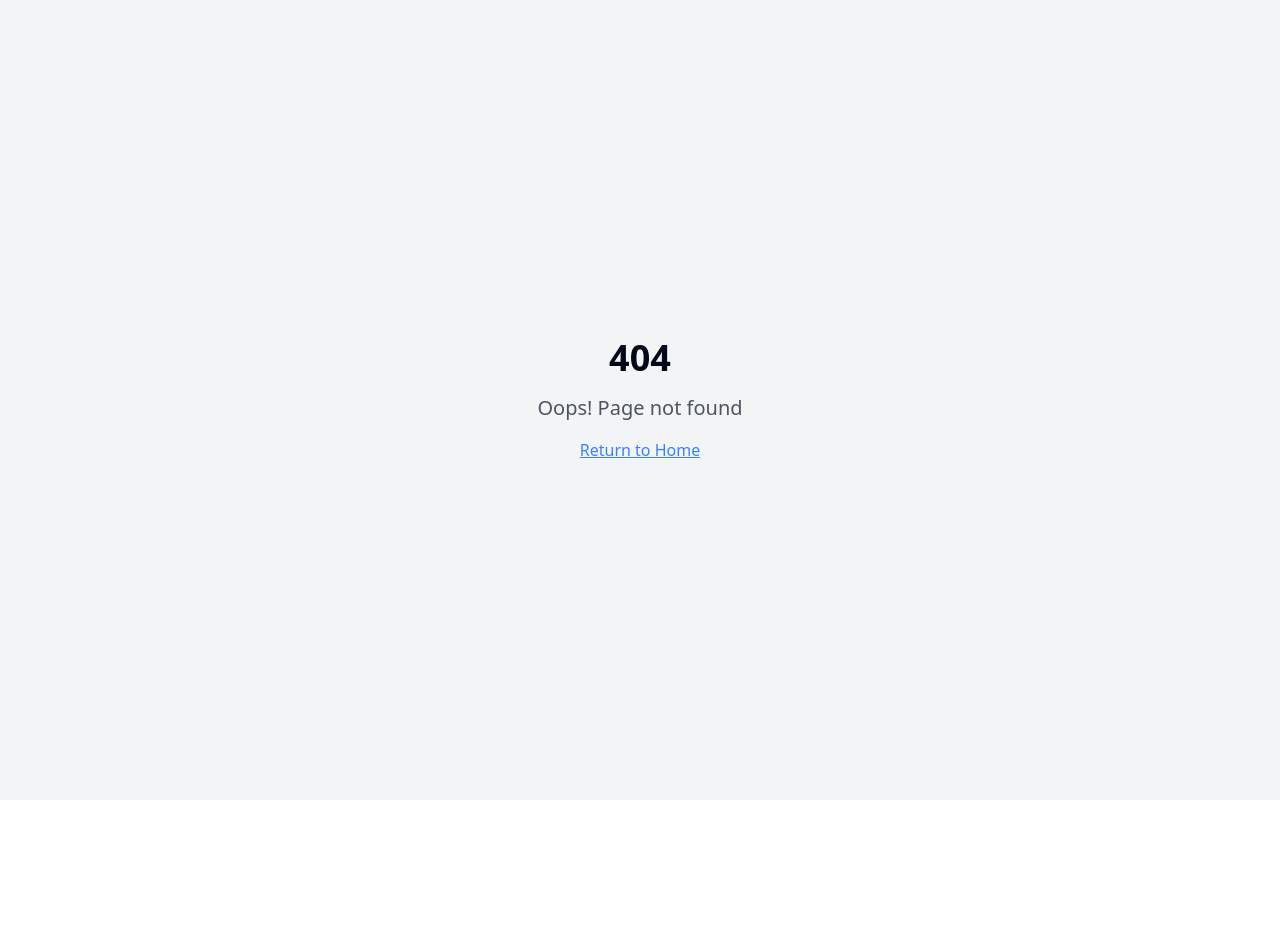
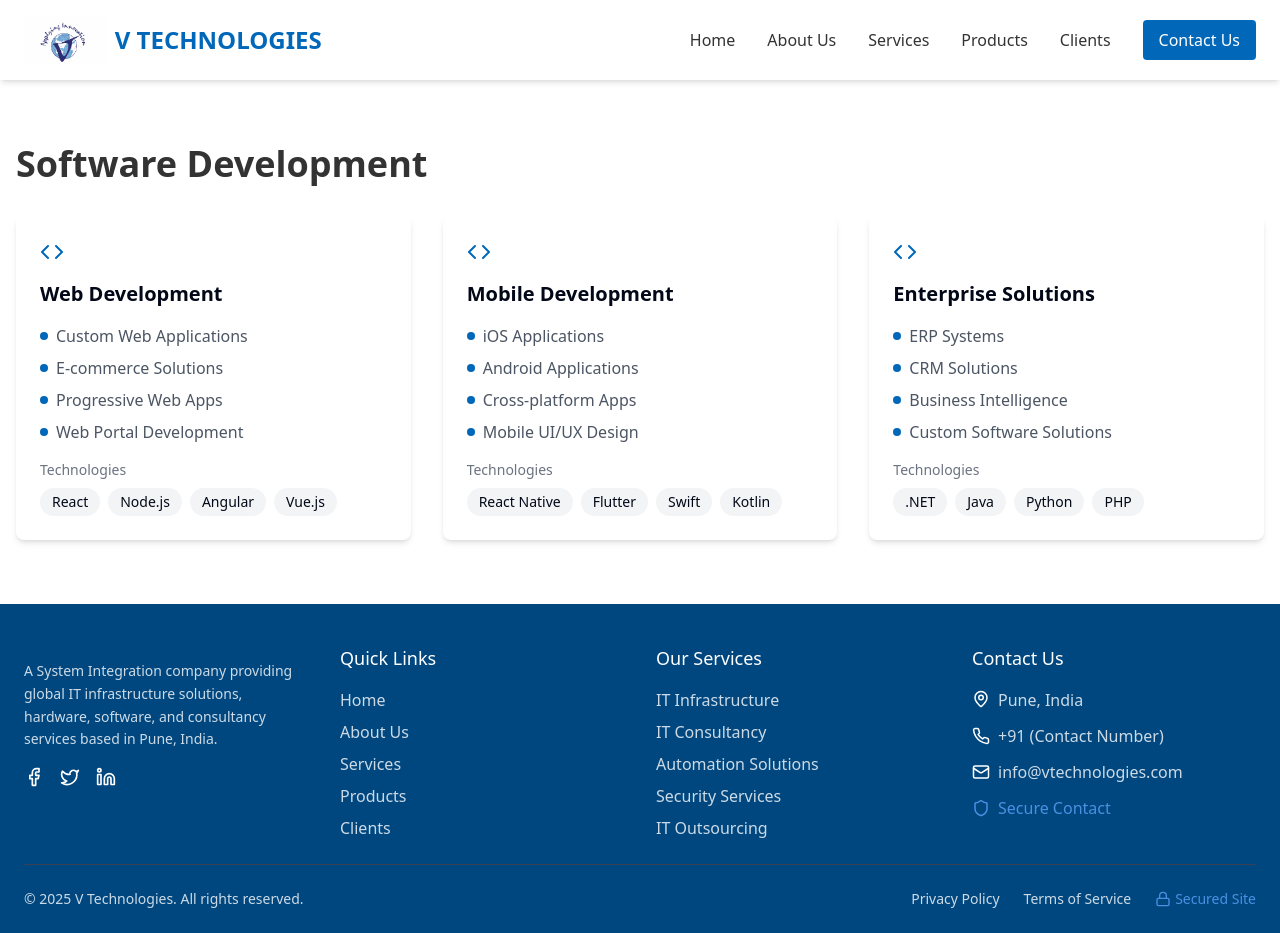
Before and after one commit to Aniket03g/secure-brand-boost-63, a React (Vite) app: page /services/software in a window 1280 px wide. Before the commit this address had no page. Before the commit the page ends 800 px from the top, so only its background shows below. Built offline with nearby package versions, Linux system fonts and the light colour scheme.

Commit message:
Fix: Populate service cards and fix learn more link
Populate service cards with relevant content and fix the "learn more" link behavior.
Remove the logo from the footer.

```diff
--- a/src/App.tsx
+++ b/src/App.tsx
@@ -1,3 +1,4 @@
+
 import { Toaster } from "@/components/ui/toaster";
 import { Toaster as Sonner } from "@/components/ui/sonner";
 import { TooltipProvider } from "@/components/ui/tooltip";
@@ -14,6 +15,9 @@ import HardwareSolutions from "./pages/services/HardwareSolutions";
 import SecurityServices from "./pages/services/SecurityServices";
 import CloudServices from "./pages/services/CloudServices";
 import MicrosoftSolutions from "./pages/services/MicrosoftSolutions";
+import ITConsultancy from "./pages/services/ITConsultancy";
+import SoftwareDevelopment from "./pages/services/SoftwareDevelopment";
+import ITInfrastructure from "./pages/services/ITInfrastructure";
 
 const queryClient = new QueryClient();
 
@@ -31,6 +35,9 @@ const App = () => (
           <Route path="/services/security" element={<SecurityServices />} />
           <Route path="/services/cloud" element={<CloudServices />} />
           <Route path="/services/microsoft" element={<MicrosoftSolutions />} />
+          <Route path="/services/consultancy" element={<ITConsultancy />} />
+          <Route path="/services/software" element={<SoftwareDevelopment />} />
+          <Route path="/services/infrastructure" element={<ITInfrastructure />} />
           <Route path="/products" element={<Products />} />
           <Route path="/clients" element={<Clients />} />
           <Route path="/contact" element={<Contact />} />
--- a/src/components/Footer.tsx
+++ b/src/components/Footer.tsx
@@ -1,5 +1,3 @@
-
-import Logo from './Logo';
 import { Facebook, Twitter, Linkedin, Mail, Phone, MapPin, Lock, Shield } from 'lucide-react';
 import { Link } from 'react-router-dom';
 
@@ -12,7 +10,6 @@ const Footer = () => {
         <div className="grid grid-cols-1 md:grid-cols-2 lg:grid-cols-4 gap-8">
           {/* Company Info */}
           <div>
-            <Logo className="mb-4" />
             <p className="mt-4 text-sm leading-relaxed opacity-80">
               A System Integration company providing global IT infrastructure solutions, hardware, software, and consultancy services based in Pune, India.
             </p>
--- /dev/null
+++ b/src/pages/services/ITConsultancy.tsx
@@ -0,0 +1,88 @@
+
+import React from 'react';
+import Navbar from "../../components/Navbar";
+import Footer from "../../components/Footer";
+import { Helmet } from "react-helmet";
+import { Users } from 'lucide-react';
+
+const ITConsultancy = () => {
+  const services = [
+    {
+      category: "Strategic IT Planning",
+      items: [
+        "IT Strategy Development",
+        "Digital Transformation Planning",
+        "Technology Roadmap Creation",
+        "IT Budget Planning"
+      ],
+      offerings: ["Assessment", "Planning", "Implementation", "Review"]
+    },
+    {
+      category: "Business Analysis",
+      items: [
+        "Requirements Gathering",
+        "Process Optimization",
+        "System Integration Planning",
+        "Technology Stack Assessment"
+      ],
+      offerings: ["Documentation", "Analysis", "Recommendations", "Implementation Support"]
+    },
+    {
+      category: "Project Management",
+      items: [
+        "IT Project Management",
+        "Resource Allocation",
+        "Risk Management",
+        "Quality Assurance"
+      ],
+      offerings: ["Agile", "Waterfall", "Hybrid", "Custom Methodologies"]
+    }
+  ];
+
+  return (
+    <div className="min-h-screen bg-white">
+      <Helmet>
+        <title>IT Consultancy - V Technologies</title>
+      </Helmet>
+
+      <Navbar />
+
+      <main className="py-16">
+        <div className="container mx-auto px-4">
+          <h1 className="text-4xl font-bold text-vtech-gray mb-8 animate-fade-in">IT Consultancy Services</h1>
+
+          <div className="grid gap-8 md:grid-cols-2 lg:grid-cols-3">
+            {services.map((service, index) => (
+              <div key={index} className="bg-white rounded-lg shadow-md p-6 hover:shadow-lg transition-shadow animate-fade-in">
+                <Users className="text-vtech-blue mb-4" size={24} />
+                <h2 className="text-xl font-semibold mb-4">{service.category}</h2>
+                <ul className="space-y-2 mb-4">
+                  {service.items.map((item, idx) => (
+                    <li key={idx} className="flex items-center text-gray-600">
+                      <span className="w-2 h-2 bg-vtech-blue rounded-full mr-2"></span>
+                      {item}
+                    </li>
+                  ))}
+                </ul>
+                <div className="mt-4">
+                  <h3 className="text-sm font-medium text-gray-500">Service Offerings</h3>
+                  <div className="flex flex-wrap gap-2 mt-2">
+                    {service.offerings.map((offering, idx) => (
+                      <span key={idx} className="bg-gray-100 px-3 py-1 rounded-full text-sm">
+                        {offering}
+                      </span>
+                    ))}
+                  </div>
+                </div>
+              </div>
+            ))}
+          </div>
+        </div>
+      </main>
+
+      <Footer />
+    </div>
+  );
+};
+
+export default ITConsultancy;
--- /dev/null
+++ b/src/pages/services/ITInfrastructure.tsx
@@ -0,0 +1,88 @@
+
+import React from 'react';
+import Navbar from "../../components/Navbar";
+import Footer from "../../components/Footer";
+import { Helmet } from "react-helmet";
+import { Server } from 'lucide-react';
+
+const ITInfrastructure = () => {
+  const services = [
+    {
+      category: "Server Infrastructure",
+      items: [
+        "Server Setup & Configuration",
+        "Virtualization Solutions",
+        "Data Center Management",
+        "Server Maintenance"
+      ],
+      providers: ["Dell", "HP", "IBM", "Lenovo"]
+    },
+    {
+      category: "Network Infrastructure",
+      items: [
+        "Network Design & Implementation",
+        "WAN/LAN Setup",
+        "Network Security",
+        "Wi-Fi Solutions"
+      ],
+      providers: ["Cisco", "Juniper", "HP", "Aruba"]
+    },
+    {
+      category: "Storage Solutions",
+      items: [
+        "SAN/NAS Solutions",
+        "Backup Systems",
+        "Data Recovery",
+        "Storage Management"
+      ],
+      providers: ["NetApp", "EMC", "HP", "IBM"]
+    }
+  ];
+
+  return (
+    <div className="min-h-screen bg-white">
+      <Helmet>
+        <title>IT Infrastructure - V Technologies</title>
+      </Helmet>
+
+      <Navbar />
+
+      <main className="py-16">
+        <div className="container mx-auto px-4">
+          <h1 className="text-4xl font-bold text-vtech-gray mb-8 animate-fade-in">IT Infrastructure</h1>
+
+          <div className="grid gap-8 md:grid-cols-2 lg:grid-cols-3">
+            {services.map((service, index) => (
+              <div key={index} className="bg-white rounded-lg shadow-md p-6 hover:shadow-lg transition-shadow animate-fade-in">
+                <Server className="text-vtech-blue mb-4" size={24} />
+                <h2 className="text-xl font-semibold mb-4">{service.category}</h2>
+                <ul className="space-y-2 mb-4">
+                  {service.items.map((item, idx) => (
+                    <li key={idx} className="flex items-center text-gray-600">
+                      <span className="w-2 h-2 bg-vtech-blue rounded-full mr-2"></span>
+                      {item}
+                    </li>
+                  ))}
+                </ul>
+                <div className="mt-4">
+                  <h3 className="text-sm font-medium text-gray-500">Providers</h3>
+                  <div className="flex flex-wrap gap-2 mt-2">
+                    {service.providers.map((provider, idx) => (
+                      <span key={idx} className="bg-gray-100 px-3 py-1 rounded-full text-sm">
+                        {provider}
+                      </span>
+                    ))}
+                  </div>
+                </div>
+              </div>
+            ))}
+          </div>
+        </div>
+      </main>
+
+      <Footer />
+    </div>
+  );
+};
+
+export default ITInfrastructure;
--- /dev/null
+++ b/src/pages/services/SoftwareDevelopment.tsx
@@ -0,0 +1,88 @@
+
+import React from 'react';
+import Navbar from "../../components/Navbar";
+import Footer from "../../components/Footer";
+import { Helmet } from "react-helmet";
+import { Code } from 'lucide-react';
+
+const SoftwareDevelopment = () => {
+  const services = [
+    {
+      category: "Web Development",
+      items: [
+        "Custom Web Applications",
+        "E-commerce Solutions",
+        "Progressive Web Apps",
+        "Web Portal Development"
+      ],
+      technologies: ["React", "Node.js", "Angular", "Vue.js"]
+    },
+    {
+      category: "Mobile Development",
+      items: [
+        "iOS Applications",
+        "Android Applications",
+        "Cross-platform Apps",
+        "Mobile UI/UX Design"
+      ],
+      technologies: ["React Native", "Flutter", "Swift", "Kotlin"]
+    },
+    {
+      category: "Enterprise Solutions",
+      items: [
+        "ERP Systems",
+        "CRM Solutions",
+        "Business Intelligence",
+        "Custom Software Solutions"
+      ],
+      technologies: [".NET", "Java", "Python", "PHP"]
+    }
+  ];
+
+  return (
+    <div className="min-h-screen bg-white">
+      <Helmet>
+        <title>Software Development - V Technologies</title>
+      </Helmet>
+
+      <Navbar />
+
+      <main className="py-16">
+        <div className="container mx-auto px-4">
+          <h1 className="text-4xl font-bold text-vtech-gray mb-8 animate-fade-in">Software Development</h1>
+
+          <div className="grid gap-8 md:grid-cols-2 lg:grid-cols-3">
+            {services.map((service, index) => (
+              <div key={index} className="bg-white rounded-lg shadow-md p-6 hover:shadow-lg transition-shadow animate-fade-in">
+                <Code className="text-vtech-blue mb-4" size={24} />
+                <h2 className="text-xl font-semibold mb-4">{service.category}</h2>
+                <ul className="space-y-2 mb-4">
+                  {service.items.map((item, idx) => (
+                    <li key={idx} className="flex items-center text-gray-600">
+                      <span className="w-2 h-2 bg-vtech-blue rounded-full mr-2"></span>
+                      {item}
+                    </li>
+                  ))}
+                </ul>
+                <div className="mt-4">
+                  <h3 className="text-sm font-medium text-gray-500">Technologies</h3>
+                  <div className="flex flex-wrap gap-2 mt-2">
+                    {service.technologies.map((tech, idx) => (
+                      <span key={idx} className="bg-gray-100 px-3 py-1 rounded-full text-sm">
+                        {tech}
+                      </span>
+                    ))}
+                  </div>
+                </div>
+              </div>
+            ))}
+          </div>
+        </div>
+      </main>
+
+      <Footer />
+    </div>
+  );
+};
+
+export default SoftwareDevelopment;
```
